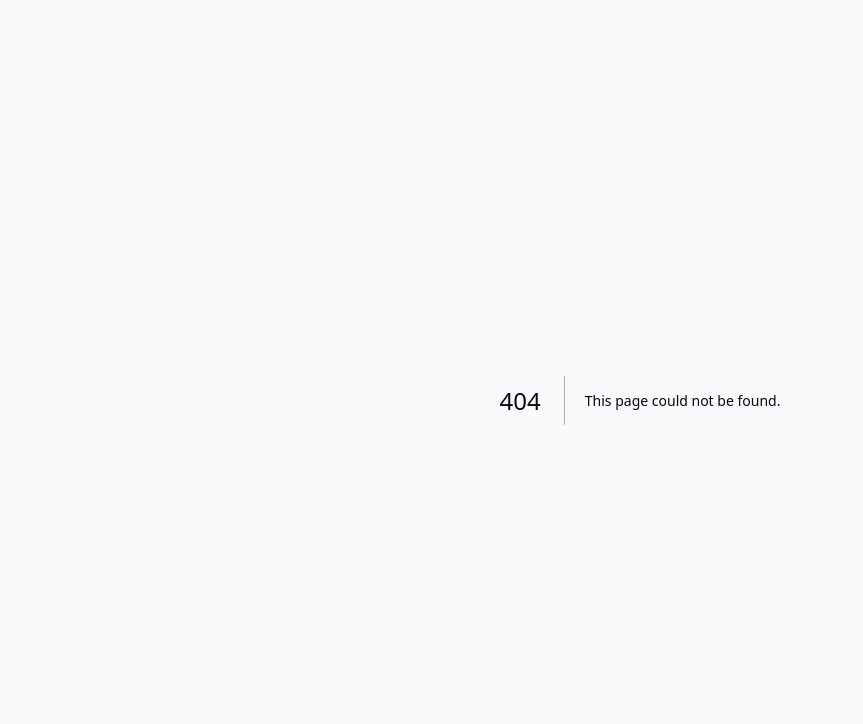
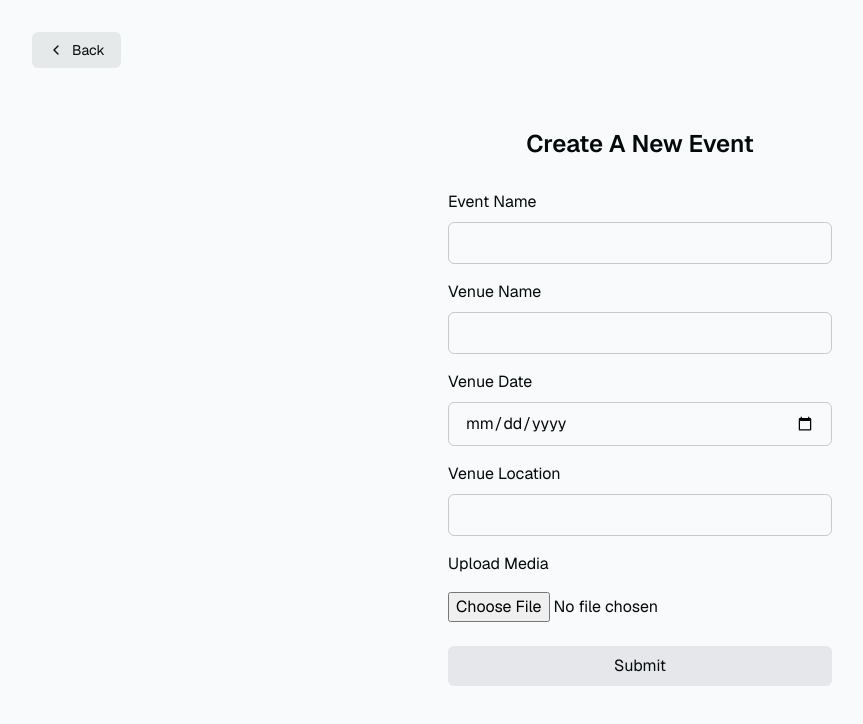
Before and after one commit to iamtommcc/hothack-team-2, a Next.js app: page /create in a window 1280 px wide. Before the commit this address had no page. Shown: the top 724 px of the page, without its empty margins (0-863 px from the left). Built offline with nearby package versions, Linux system fonts and the light colour scheme.

Commit message:
hothack-11: Add home and create views with basic templating

```diff
--- /dev/null
+++ b/app/create/page.tsx
@@ -0,0 +1,82 @@
+import Link from "next/link";
+export default async function Create({
+       searchParams,
+       }: {
+    searchParams: { message: string };
+}) {
+
+    return (
+        <div className="min-h-screen flex flex-col items-center">
+            <div className="flex-1 flex flex-col w-full px-8 sm:max-w-md justify-center gap-2">
+                <Link
+                    href="/home"
+                    className="absolute left-8 top-8 py-2 px-4 rounded-md no-underline text-foreground bg-btn-background hover:bg-btn-background-hover flex items-center group text-sm"
+                >
+                    <svg
+                        xmlns="http://www.w3.org/2000/svg"
+                        width="24"
+                        height="24"
+                        viewBox="0 0 24 24"
+                        fill="none"
+                        stroke="currentColor"
+                        strokeWidth="2"
+                        strokeLinecap="round"
+                        strokeLinejoin="round"
+                        className="mr-2 h-4 w-4 transition-transform group-hover:-translate-x-1"
+                    >
+                        <polyline points="15 18 9 12 15 6"/>
+                    </svg>
+                    Back
+                </Link>
+
+
+                <form
+                    className="animate-in flex-1 flex flex-col w-full justify-center gap-2 text-foreground"
+                    // action={signIn}
+                >
+                    <h2 className="p-6 text-2xl font-semibold leading-7 text-center">Create A New Event</h2>
+
+                    <label className="text-md" htmlFor="email">
+                        Event Name
+                    </label>
+                    <input
+                        className="rounded-md px-4 py-2 bg-inherit border mb-2"
+                        name="email"
+                        placeholder=""
+                    />
+                    <label className="text-md" htmlFor="password">
+                        Venue Name
+                    </label>
+                    <input
+                        className="rounded-md px-4 py-2 bg-inherit border mb-2"
+                        type="text"
+                        placeholder=""
+                    />
+                    <label className="text-md" htmlFor="email">
+                        Venue Date
+                    </label>
+                    <input
+                        className="rounded-md px-4 py-2 bg-inherit border mb-2"
+                        type="date"
+                        placeholder=""
+                    />
+                    <label className="text-md" htmlFor="password">
+                        Venue Location
+                    </label>
+                    <input
+                        className="rounded-md px-4 py-2 bg-inherit border mb-2"
+                        type="text"
+                        placeholder=""
+                    />
+                    <label className="text-md" htmlFor="password">
+                        Upload Media
+                    </label>
+                    <input className="py-2 bg-inherit mb-2" type="file" id="myfile" name="myfile"></input>
+                    <button className="bg-gray-200 rounded-md px-4 py-2 text-foreground mb-2">
+                        Submit
+                    </button>
+                </form>
+            </div>
+        </div>
+    );
+}
--- /dev/null
+++ b/app/home/page.tsx
@@ -0,0 +1,45 @@
+import Link from "next/link";
+
+export default function Home({
+     searchParams,
+     }: {
+    searchParams: { message: string };
+}) {
+    return (
+        <div className="mx-auto max-w-7xl px-6 lg:px-8 py-24 sm:py-3 gap-4 space-y-8">
+            <div className="flex flex-col items-center justify-center">
+            <Link href='/create' className="border rounded-md p-4 font-semibold my-6 flex flex-col items-center">+ Create a new QR</Link>
+            </div>
+            <hr className=""/>
+            <div className="">
+                <h2 className="font-semibold p-2">Upcoming Events</h2>
+                <div className="grid grid-cols-5 gap-3">
+                    <button className="border rounded-md p-4 font-semibold">Event</button>
+                    <button className="border rounded-md p-4 font-semibold">Event</button>
+                    <button className="border rounded-md p-4 font-semibold">Event</button>
+                    <button className="border rounded-md p-4 font-semibold">Event</button>
+                    <button className="border rounded-md p-4 font-semibold">Event</button>
+                    <button className="border rounded-md p-4 font-semibold">Event</button>
+                    <button className="border rounded-md p-4 font-semibold">Event</button>
+                </div>
+            </div>
+            <div className="">
+                <h2 className="font-semibold pb-2">Past Events</h2>
+                <div className="grid grid-cols-5 gap-3">
+                    <button className="border rounded-md p-4 font-semibold">Event</button>
+                    <button className="border rounded-md p-4 font-semibold">Event</button>
+                    <button className="border rounded-md p-4 font-semibold">Event</button>
+                    <button className="border rounded-md p-4 font-semibold">Event</button>
+                    <button className="border rounded-md p-4 font-semibold">Event</button>
+                    <button className="border rounded-md p-4 font-semibold">Event</button>
+                    <button className="border rounded-md p-4 font-semibold">Event</button>
+                </div>
+            </div>
+            <div className="font-semibold">Total Engagement</div>
+            <div className="grid grid-cols-2 gap-4">
+                <button className="border rounded-md p-4 font-semibold">Data</button>
+                <button className="border rounded-md p-4 font-semibold">Data</button>
+            </div>
+        </div>
+    );
+}
--- a/app/layout.tsx
+++ b/app/layout.tsx
@@ -19,9 +19,9 @@ export default function RootLayout({
   return (
     <html lang="en" className={GeistSans.className}>
       <body className="bg-background text-foreground">
-        <main className="min-h-screen flex flex-col items-center">
+        {/*<main className="min-h-screen flex flex-col items-center">*/}
           {children}
-        </main>
+        {/*</main>*/}
       </body>
     </html>
   );
--- a/app/login/page.tsx
+++ b/app/login/page.tsx
@@ -3,11 +3,12 @@ import { headers, cookies } from "next/headers";
 import { createClient } from "@/utils/supabase/server";
 import { redirect } from "next/navigation";
 
-export default function Login({
+export default async function Login({
   searchParams,
 }: {
   searchParams: { message: string };
 }) {
+
   const signIn = async (formData: FormData) => {
     "use server";
 
@@ -15,6 +16,7 @@ export default function Login({
     const password = formData.get("password") as string;
     const cookieStore = cookies();
     const supabase = createClient(cookieStore);
+    console.log('users', await supabase.from("Users").select())
 
     const { error } = await supabase.auth.signInWithPassword({
       email,
@@ -53,6 +55,7 @@ export default function Login({
   };
 
   return (
+      <div className="min-h-screen flex flex-col items-center">
         <div className="flex-1 flex flex-col w-full px-8 sm:max-w-md justify-center gap-2">
           <Link
             href="/"
@@ -114,5 +117,6 @@ export default function Login({
             )}
           </form>
         </div>
+      </div>
   );
 }
```
Also changed, not shown: 1 other file (tests, documents, lock files or other folders). Lines whose indentation alone changed are shown as unchanged.
